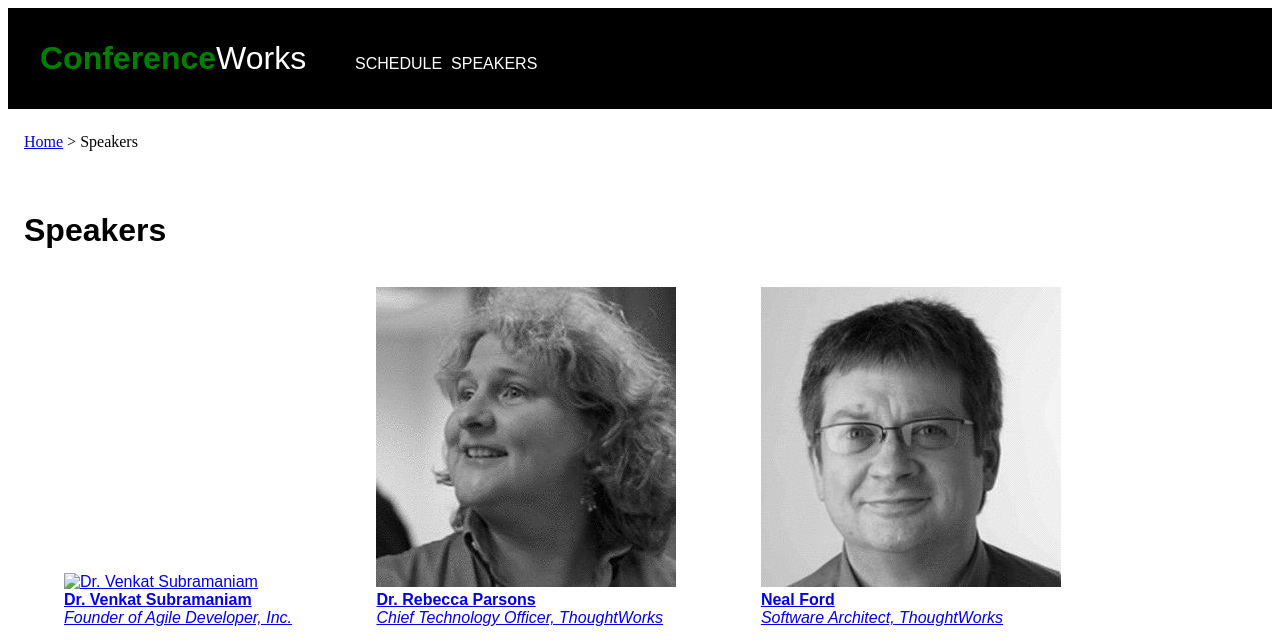
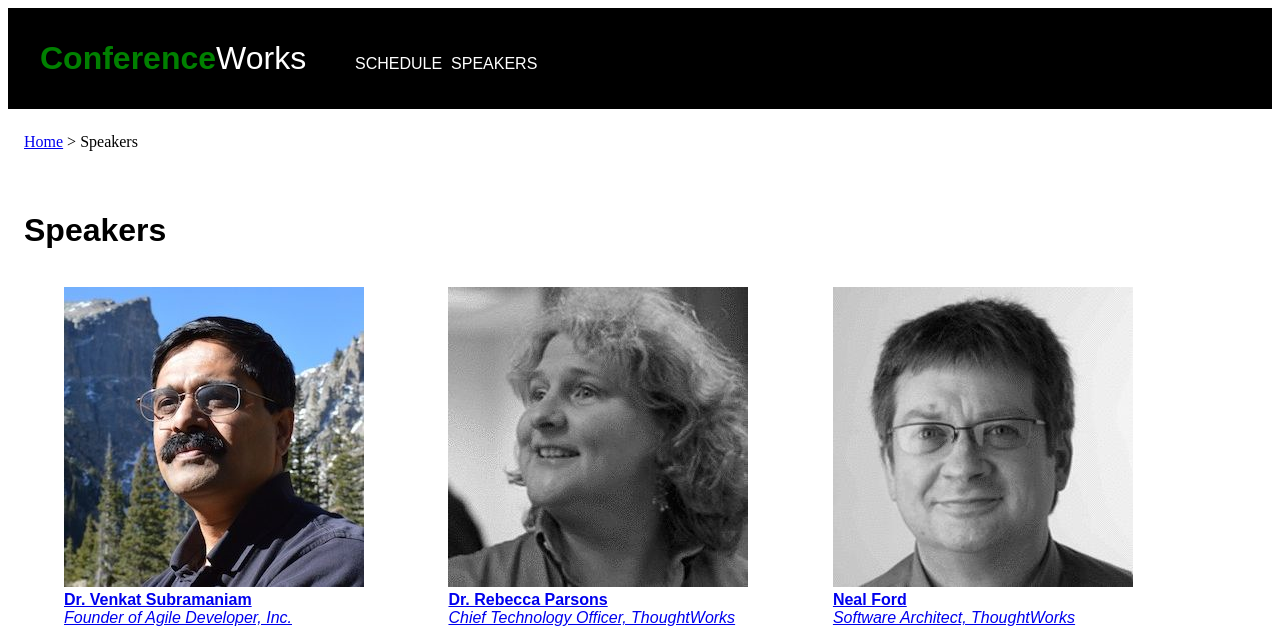
Before and after one commit to ThirstyHead/conferenceworks, a website: page speakers/index.html in a window 1280 px wide. Shown: the top 641 px of the page. Drawn offline with Linux system fonts and the light colour scheme.

Commit message:
fixed Venkat's image on speakers page

```diff
--- a/speakers/index.html
+++ b/speakers/index.html
@@ -27,7 +27,7 @@
     <nav class="breadcrumbs-nav" aria-labelledby="breadcrumbs">
       <h2 id="breadcrumbs" hidden aria-hidden="false">Breadcrumbs</h2>
       <ol>
-        <li><a href="/conferenceworks">Home</a></li>
+        <li><a href="/conferenceworks/">Home</a></li>
         <li>Speakers</li>
       </ol>
     </nav>
@@ -37,7 +37,7 @@
 
       <figure>
         <a href="/conferenceworks/speakers/venkat">
-        <img src="/conferenceworks/speakers/venkat/venkat-300.jpgxxxx"
+        <img src="/conferenceworks/speakers/venkat/venkat-300.jpg"
              alt="Dr. Venkat Subramaniam">
         <figcaption>
           <span class="speaker-name">Dr. Venkat Subramaniam</span><br>
```
